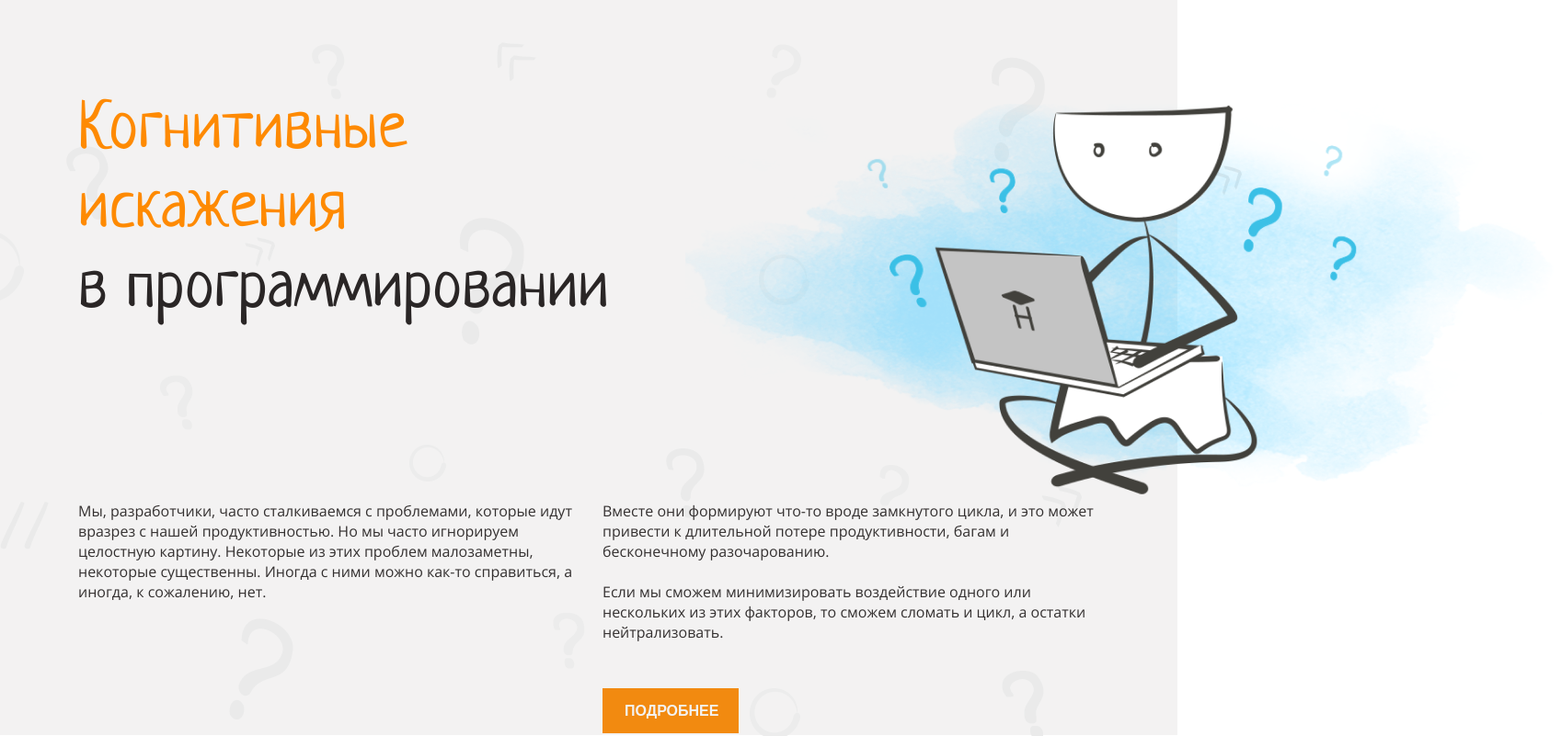
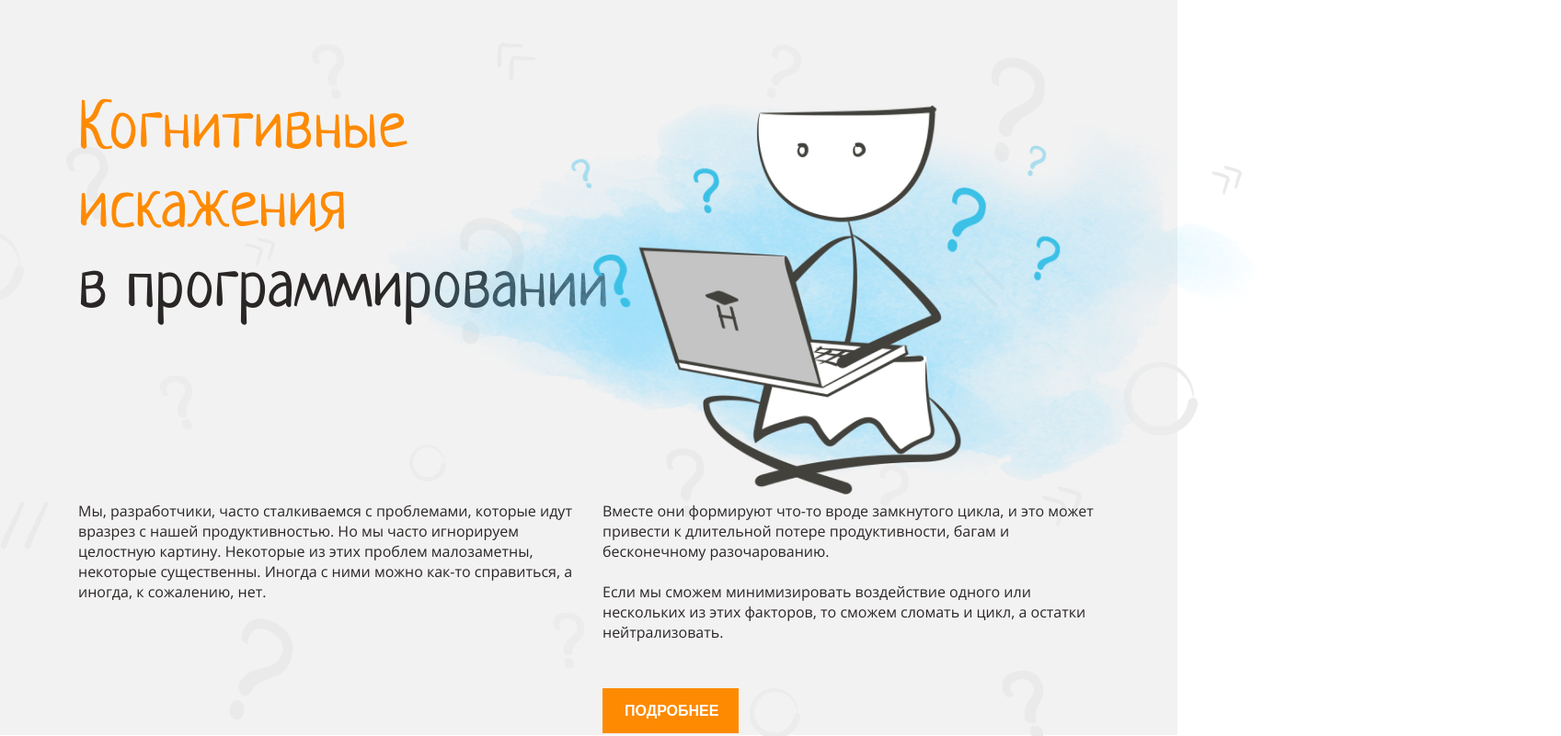
Before and after one commit to pavelsmirnyj/layout-designer-project-lvl1, a website: page src/index.html in a window 1280 px wide. Shown: the top 801 px of the page at 92% size, 1697 px wide, since content can reach past the window. Drawn offline with Linux system fonts and the light colour scheme.

Commit message:
project-step-3

```diff
--- a/src/index.html
+++ b/src/index.html
@@ -2,7 +2,7 @@
 <html lang="ru">
   <head>
     <meta charset="UTF-8" />
-    <meta name="viewport" content="width=1440px, initial-scale=1.0" />
+    <meta name="viewport" content="width=device-width, initial-scale=1.0" />
     <meta http-equiv="X-UA-Compatible" content="ie=edge" />
     <title>cognitive-biases-plsmirnyj</title>
 
--- a/src/styles/style.css
+++ b/src/styles/style.css
@@ -162,6 +162,8 @@ header::before {
 }
 
 .content {
+  position: relative;
+
   width: 1110px;
 
   margin: 0 auto;
@@ -181,12 +183,11 @@ header::before {
   position: absolute;
 
   top: 100px;
-  left: 745px;
+  right: -180px;
 }
 
 .header-title {
-  position: relative;
   height: 525px;
 
-  top: 100px;
+  padding-top: 100px;
 }
```
